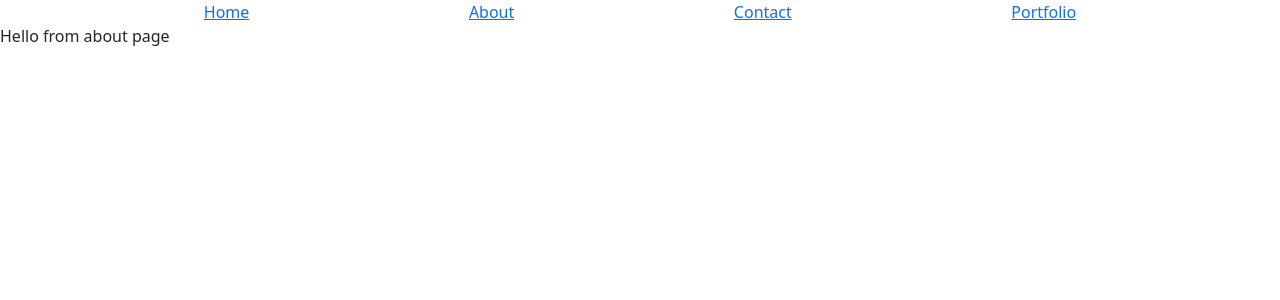
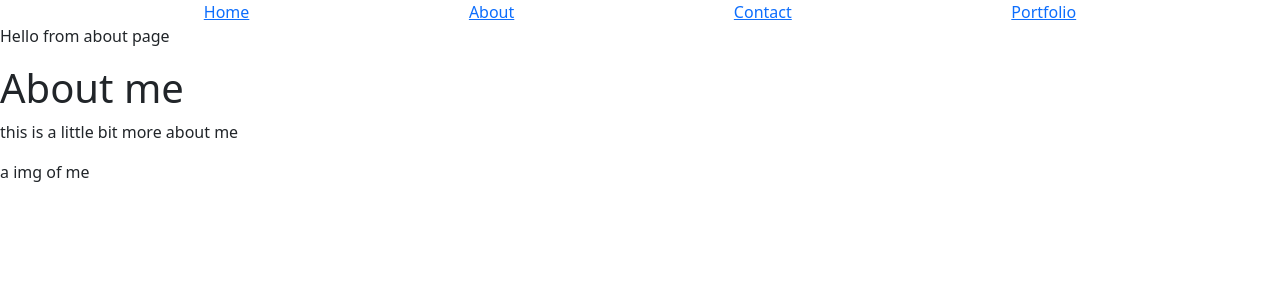
Before and after one commit to dartbill/React-Portfolio, a React (Create React App) app: page /about in a window 1280 px wide. Shown: the top 300 px of the page. Built offline with nearby package versions, Linux system fonts and the light colour scheme.

Commit message:
add about me page bits

```diff
--- a/src/components/AboutMe/index.js
+++ b/src/components/AboutMe/index.js
@@ -10,15 +10,19 @@ export const AboutMe = () => {
 
     return (
 <>
-        <div >
-          <h2 id="subTitle" >Get in touch!</h2>
 
-          <a href="./contact.html"  role="button" aria-pressed="true">Contact me!</a>
 
-          <div >
+        <h1 id="subTitle" >About me</h1>
 
-        </div>
-      </div>
+    <div >
+    <p >this is a little bit more about me </p>
+    </div>
+    <div >
+    {/* <img id= "aboutMeImg" src="./aboutme photo.png" class="rounded img-fluid mx-auto d-block" alt="A picture of me"> */}
+    <p> a img of me</p>
+    </div>
+
+
 </>
     )
 }
--- a/src/pages/About/index.js
+++ b/src/pages/About/index.js
@@ -1,4 +1,6 @@
 import React, { useEffect, useState } from 'react';
+
+import * as Components from '../../components'
 
 export const AboutPage = () => {
 
@@ -6,6 +8,7 @@ export const AboutPage = () => {
     <main>
       <title>Billie Dartnell</title>
       <p> Hello from about page  </p>
+      <Components.AboutMe />
     </main>
   );
 }
```
